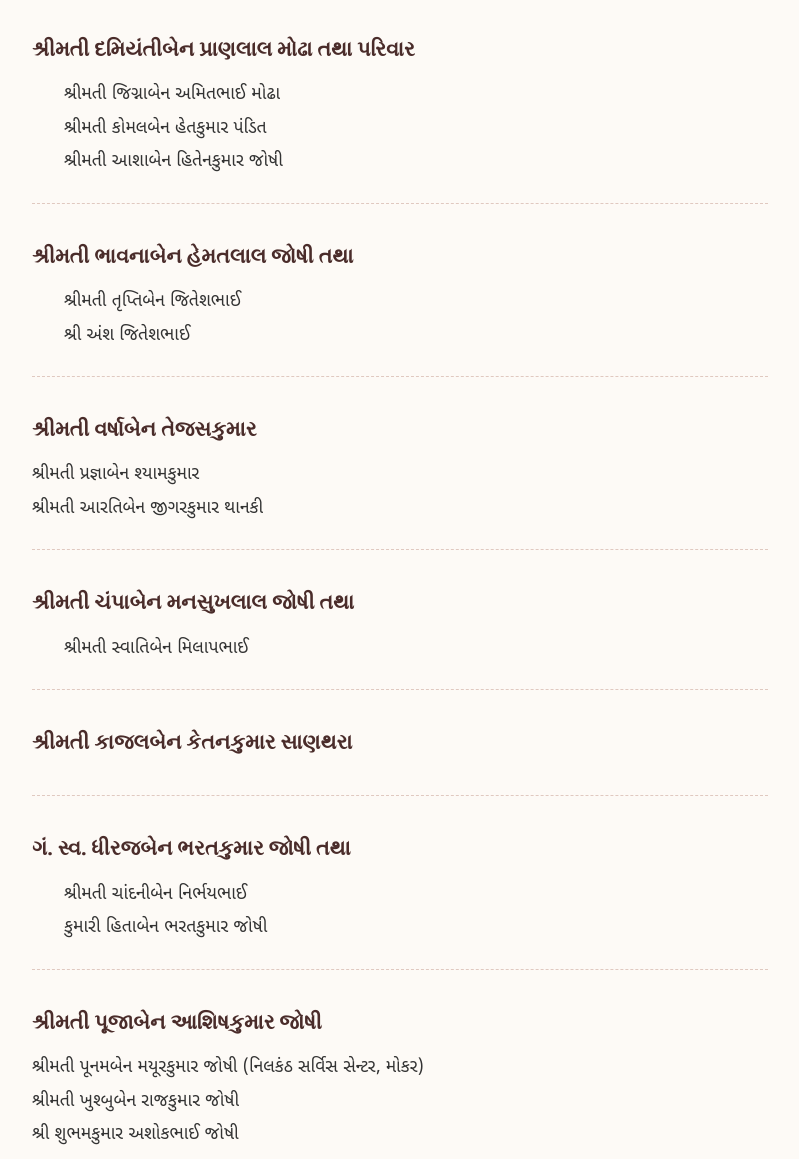
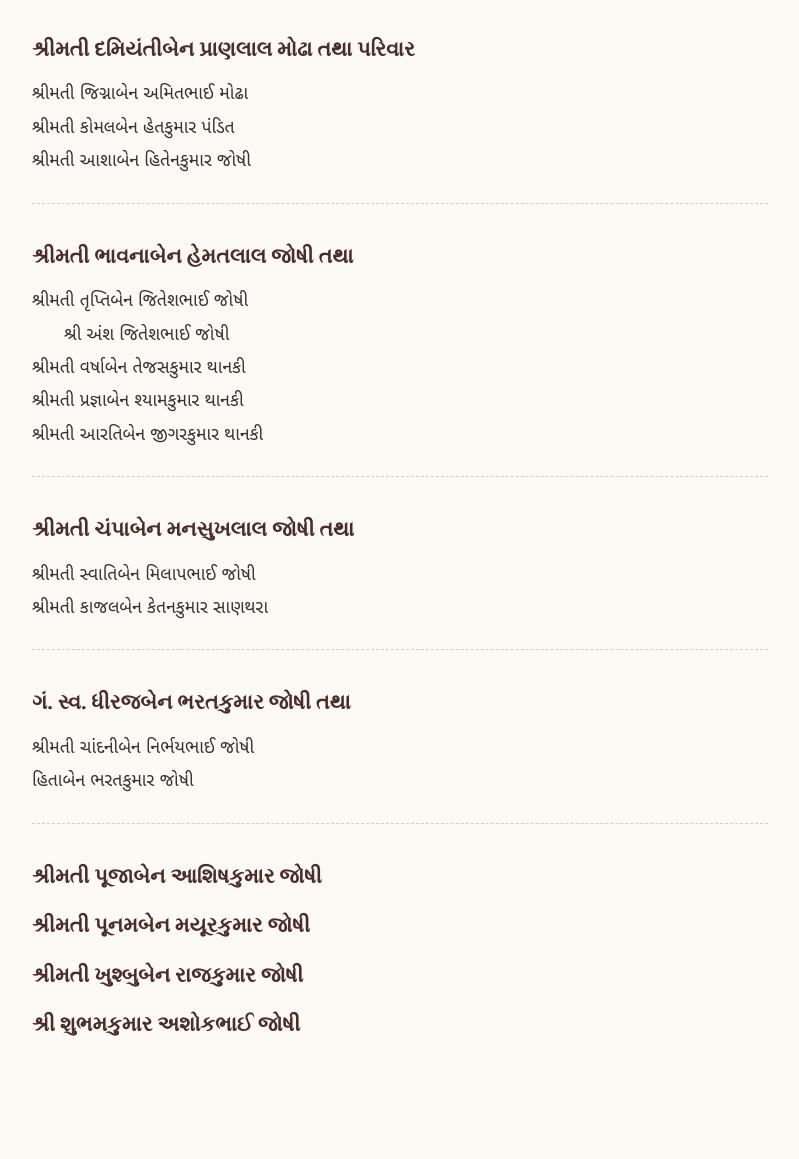
Before and after one commit to notofearth1-jpg/Vibhu-Khushi, a plain HTML site: page aavkar.html in a window 1280 px wide. Shown: the part 141-1300 px from the top of the page, without its empty margins (240-1039 px from the left). Drawn offline with nearby package versions, Linux system fonts and the light colour scheme; a web font is replaced by a local one.

Commit message:
Update aavkar.html

```diff
--- a/aavkar.html
+++ b/aavkar.html
@@ -21,43 +21,39 @@
 
                 <div class="name-group" data-aos="fade-up">
                     <h3>શ્રીમતી દમિયંતીબેન પ્રાણલાલ મોઢા તથા પરિવાર</h3>
-                    <p class="indent">શ્રીમતી જિગ્નાબેન અમિતભાઈ મોઢા</p>
-                    <p class="indent">શ્રીમતી કોમલબેન હેતકુમાર પંડિત</p>
-                    <p class="indent">શ્રીમતી આશાબેન હિતેનકુમાર જોષી</p>
+                    <p >શ્રીમતી જિગ્નાબેન અમિતભાઈ મોઢા</p>
+                    <p >શ્રીમતી કોમલબેન હેતકુમાર પંડિત</p>
+                    <p >શ્રીમતી આશાબેન હિતેનકુમાર જોષી</p>
                 </div>
 
                 <div class="name-group" data-aos="fade-up">
                     <h3>શ્રીમતી ભાવનાબેન હેમતલાલ જોષી તથા</h3>
-                    <p class="indent">શ્રીમતી તૃપ્તિબેન જિતેશભાઈ</p>
-                    <p class="indent">શ્રી અંશ જિતેશભાઈ</p>
-                </div>
-
-                <div class="name-group" data-aos="fade-up">
-                    <h3>શ્રીમતી વર્ષાબેન તેજસકુમાર</h3>
-                    <p>શ્રીમતી પ્રજ્ઞાબેન શ્યામકુમાર</p>
+                    <p>શ્રીમતી તૃપ્તિબેન જિતેશભાઈ જોષી</p>
+                    <p class="indent">શ્રી અંશ જિતેશભાઈ જોષી</p>
+                    <p>શ્રીમતી વર્ષાબેન તેજસકુમાર થાનકી</p>
+                    <p>શ્રીમતી પ્રજ્ઞાબેન શ્યામકુમાર થાનકી</p>
                     <p>શ્રીમતી આરતિબેન જીગરકુમાર થાનકી</p>
                 </div>
 
+
+
                 <div class="name-group" data-aos="fade-up">
                     <h3>શ્રીમતી ચંપાબેન મનસુખલાલ જોષી તથા</h3>
-                    <p class="indent">શ્રીમતી સ્વાતિબેન મિલાપભાઈ</p>
-                </div>
-
-                <div class="name-group" data-aos="fade-up">
-                    <h3>શ્રીમતી કાજલબેન કેતનકુમાર સાણથરા</h3>
+                    <p>શ્રીમતી સ્વાતિબેન મિલાપભાઈ જોષી</p>
+                    <p>શ્રીમતી કાજલબેન કેતનકુમાર સાણથરા</p>
                 </div>
 
                 <div class="name-group" data-aos="fade-up">
                     <h3>ગં. સ્વ. ધીરજબેન ભરતકુમાર જોષી તથા</h3>
-                    <p class="indent">શ્રીમતી ચાંદનીબેન નિર્ભયભાઈ</p>
-                    <p class="indent">કુમારી હિતાબેન ભરતકુમાર જોષી</p>
+                    <p >શ્રીમતી ચાંદનીબેન નિર્ભયભાઈ જોષી</p>
+                    <p >હિતાબેન ભરતકુમાર જોષી</p>
                 </div>
 
                 <div class="name-group" data-aos="fade-up">
                     <h3>શ્રીમતી પૂજાબેન આશિષકુમાર જોષી</h3>
-                    <p>શ્રીમતી પૂનમબેન મયૂરકુમાર જોષી (નિલકંઠ સર્વિસ સેન્ટર, મોકર)</p>
-                    <p>શ્રીમતી ખુશ્બુબેન રાજકુમાર જોષી</p>
-                    <p>શ્રી શુભમકુમાર અશોકભાઈ જોષી</p>
+                    <h3>શ્રીમતી પૂનમબેન મયૂરકુમાર જોષી</h3>
+                    <h3>શ્રીમતી ખુશ્બુબેન રાજકુમાર જોષી</h3>
+                    <h3>શ્રી શુભમકુમાર અશોકભાઈ જોષી</h3>
                 </div>
 
             </section>
```
